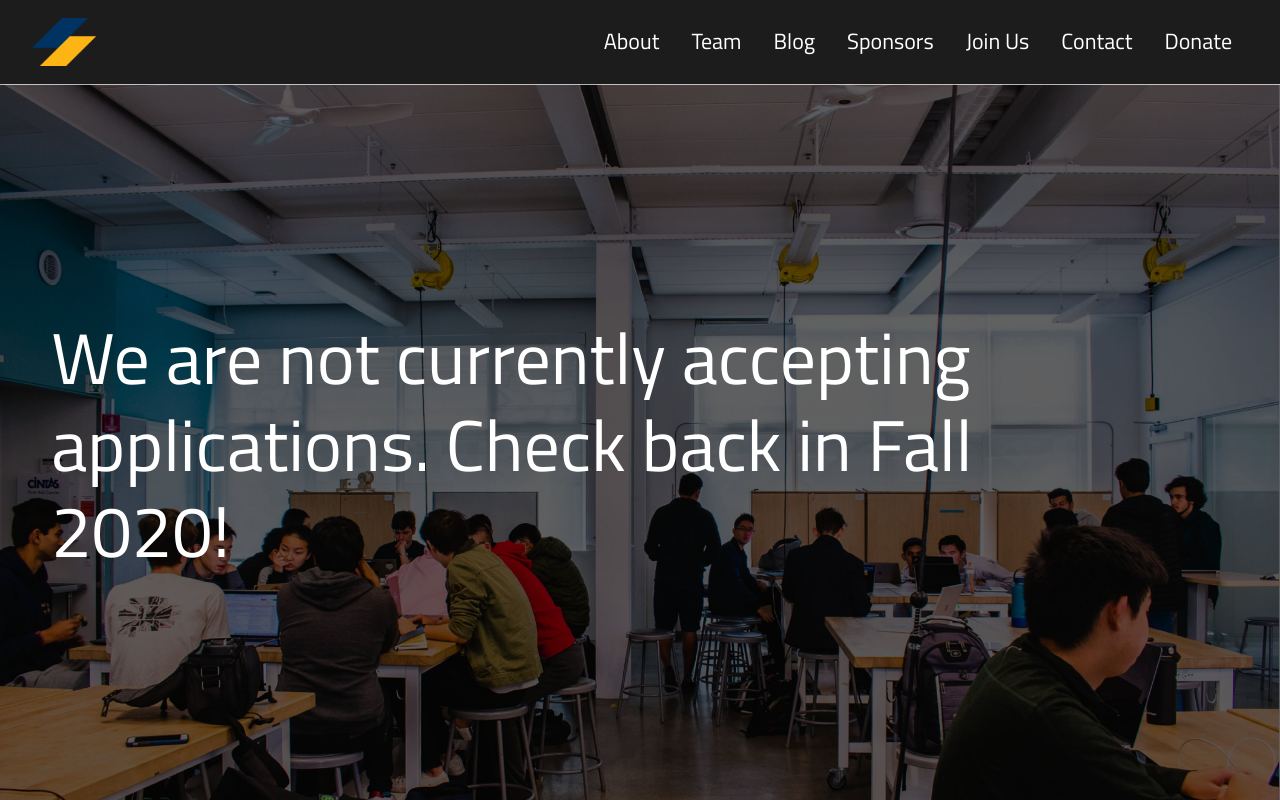
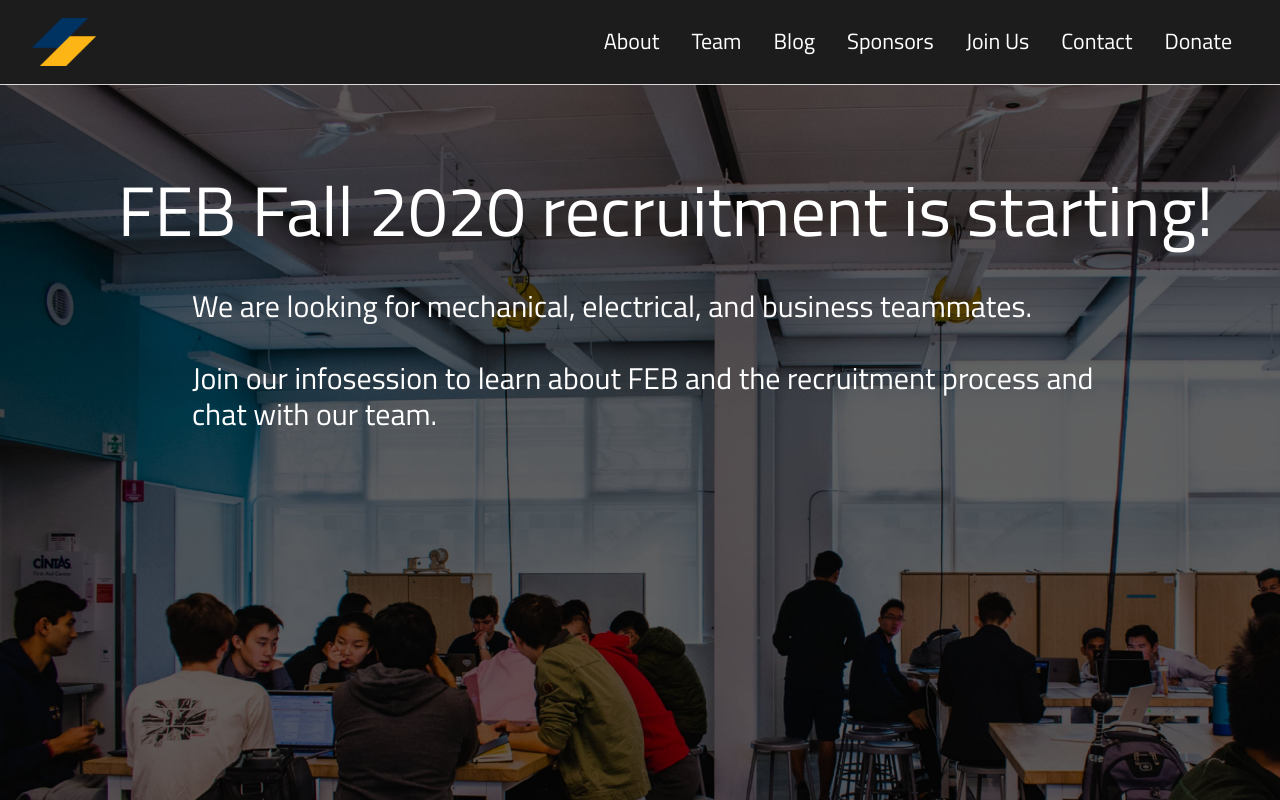
Before and after one commit to Formula-Electric-Berkeley/formula-electric-website, a React (Create React App) app: page /join in a window 1280 px wide. Shown: the top 800 px of the page. Built offline with nearby package versions, Linux system fonts and the light colour scheme.

Commit message:
recruits

```diff
--- a/src/components/Join.js
+++ b/src/components/Join.js
@@ -10,8 +10,14 @@ const Join = () => {
 			<SiteNavbar sticky="false" bg="#1c1c1c" />
 			<div className="team-photo">
 				<h3>
-					We are not currently accepting applications. Check back in Fall 2020!
+				<br/>
+					FEB Fall 2020 recruitment is starting!<br/>
 				</h3>
+				<h4>
+				<br/>
+				We are looking for mechanical, electrical, and business teammates.<br/><br/>
+				Join our infosession to learn about FEB and the recruitment process and chat with our team.<br/>
+				</h4>
 			</div>
 		</div>
 	);
--- a/src/css/Join.css
+++ b/src/css/Join.css
@@ -1,18 +1,26 @@
 .join h3 {
 	color: #ffffff;
-	font-size: 72px;
-	margin: 0 10% 0 4%;
+	font-size: 70px;
+	margin: 0 0% 0 4%;
 	font-weight: 300;
 	top: 50%;
 	font-family: Titillium Web;
 }
+.join h4 {
+	color: #ffffff;
+	font-size: 30px;
+	margin: 0 10% 0 15%;
+	font-weight: 300;
+	font-family: Titillium Web;
+}
 
 .join .team-photo {
-	height: 90vh;
+	height: 120vh;
 	background-image: url('../img/apply-background.jpg');
 	background-repeat: no-repeat;
 	background-size: cover;
 	display: flex;
+	flex-direction: column;
 	align-items: center;
 }
 
```
Also changed, not shown: 12 other files (tests, documents, lock files or other folders).
